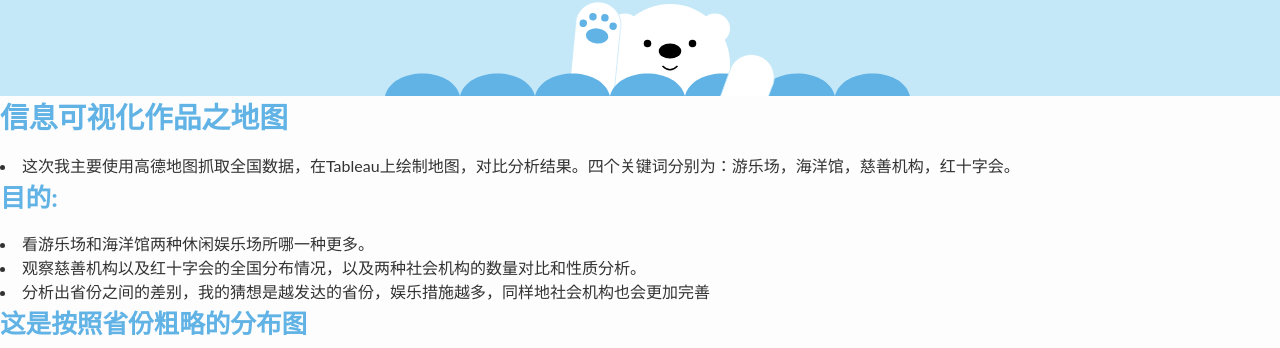
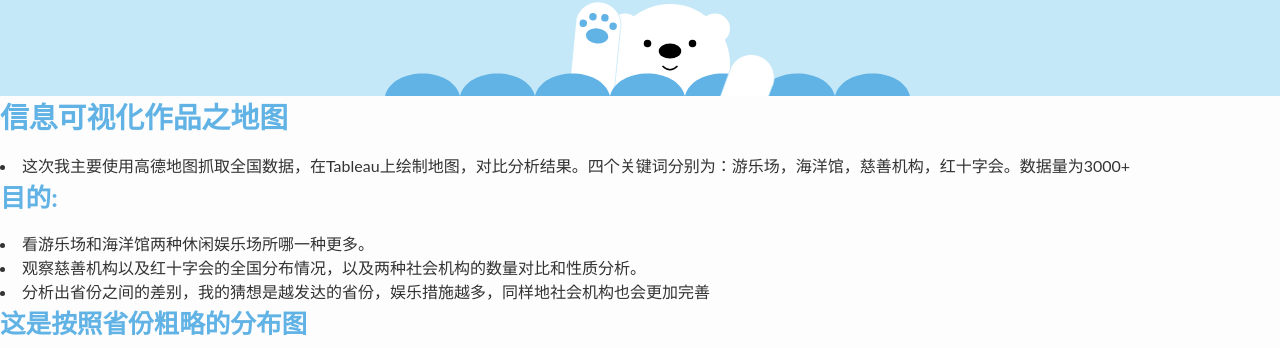
Before and after one commit to Zhou-Yu-Jin/Zhou-Yu-Jin.github.io, a Jekyll site: the page built from infovis/2017-1-4-infovis.md, in a window 1280 px wide and 900 px high. Shown: the part 290-638 px from the top of the window. Built offline with Jekyll 4.4.1, drawn with Linux system fonts in a browser that asks for light colours; comment, search, counter and statistics services are not loaded.

Commit message:
Update 2017-1-4-infovis.md

```diff
--- a/infovis/2017-1-4-infovis.md
+++ b/infovis/2017-1-4-infovis.md
@@ -8,7 +8,7 @@ tags:
   - 学习
 ---
 ## 信息可视化作品之地图
-- 这次我主要使用高德地图抓取全国数据，在Tableau上绘制地图，对比分析结果。四个关键词分别为：游乐场，海洋馆，慈善机构，红十字会。
+- 这次我主要使用高德地图抓取全国数据，在Tableau上绘制地图，对比分析结果。四个关键词分别为：游乐场，海洋馆，慈善机构，红十字会。数据量为3000+
 ### 目的:
 - 看游乐场和海洋馆两种休闲娱乐场所哪一种更多。
 - 观察慈善机构以及红十字会的全国分布情况，以及两种社会机构的数量对比和性质分析。
```
